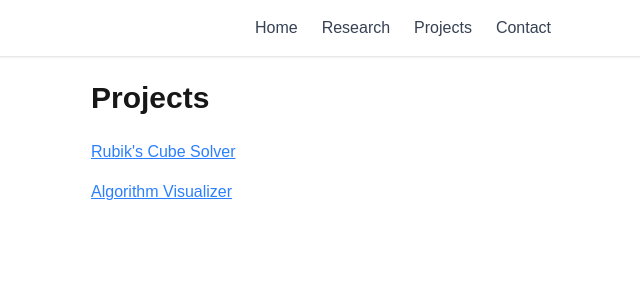
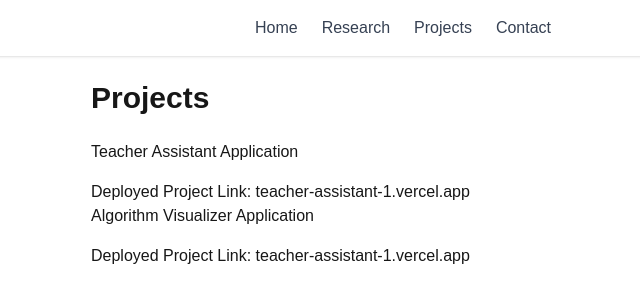
Before and after one commit to keerthanar09/my-portfolio, a Next.js app: page /projects in a window 1280 px wide. Shown: the top 302 px of the page, without its empty margins (237-877 px from the left). Built offline with nearby package versions, Linux system fonts and the light colour scheme.

Commit message:
Made small updates

```diff
--- a/src/app/contact/page.tsx
+++ b/src/app/contact/page.tsx
@@ -8,6 +8,7 @@ export default function Contact() {
       <p>Email 2: <a href="mailto:keerthana240904@gmail.com" className="text-blue-500 underline">keerthana240904@gmail.com</a></p>
       <p>LinkedIn: <a href="https://www.linkedin.com/in/keerthanarxd/" className="text-blue-500 underline">linkedin.com/in/keerthanarxd/</a></p>
       <p>GitHub: <a href="https://github.com/keerthanar09" className="text-blue-500 underline">github.com/keerthanar09</a></p>
+      <p>Phone Number: +91 8123700951</p>
     </main>
   );
 }
--- a/src/app/projects/page.tsx
+++ b/src/app/projects/page.tsx
@@ -1,23 +1,19 @@
 // src/app/projects/page.tsx
 
-const projects = [
-  { name: "Rubik's Cube Solver", link: "https://github.com/yourusername/rubik-solver" },
-  { name: "Algorithm Visualizer", link: "https://github.com/yourusername/algovis" },
-];
 
 export default function Projects() {
   return (
     <main className="p-6 max-w-2xl mx-auto">
       <h1 className="text-3xl font-bold mb-6">Projects</h1>
       <ul className="space-y-4">
-        {projects.map((p) => (
-          <li key={p.name}>
-            <a href={p.link} className="text-blue-500 underline" target="_blank" rel="noopener noreferrer">
-              {p.name}
-            </a>
-          </li>
-        ))}
+        <li>Teacher Assistant Application</li>
+        Deployed Project Link: <a href = "https://teacher-assistant-1.vercel.app/">teacher-assistant-1.vercel.app</a>
+
+        <li>Algorithm Visualizer Application</li>
+        Deployed Project Link: <a href = "https://algoviz-xx.vercel.app/">teacher-assistant-1.vercel.app</a>
+
       </ul>
     </main>
   );
+
 }
--- a/src/app/research/page.tsx
+++ b/src/app/research/page.tsx
@@ -6,8 +6,8 @@ export default function Research() {
       <h1 className="text-3xl font-bold mb-6">My Research Work</h1>
       <ul className="space-y-4">
         <li>
-          <strong>Title:</strong> Your Research Paper Title<br />
-          <strong>Published in:</strong> Conference Name / Journal<br />
+          <strong>Title:</strong> <br />
+          <strong>About:</strong> <br />
           <a href="https://link-to-paper.com" className="text-blue-500 underline">View Paper</a>
         </li>
         {/* Add more entries */}
```
